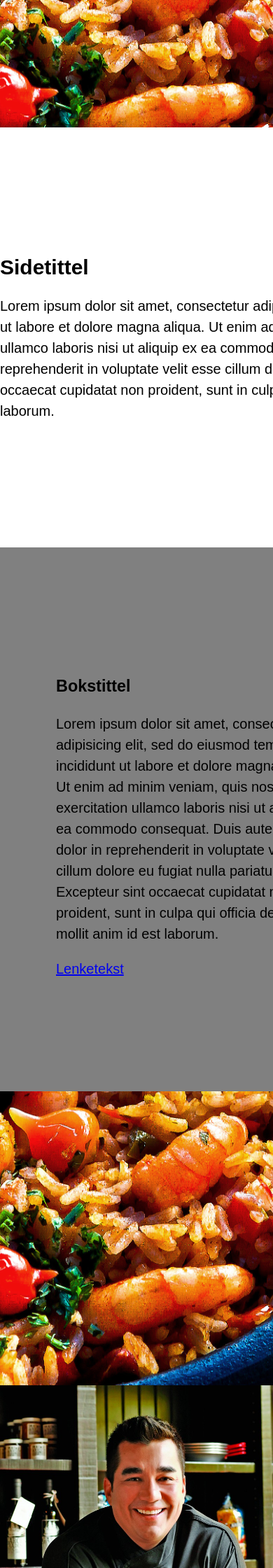
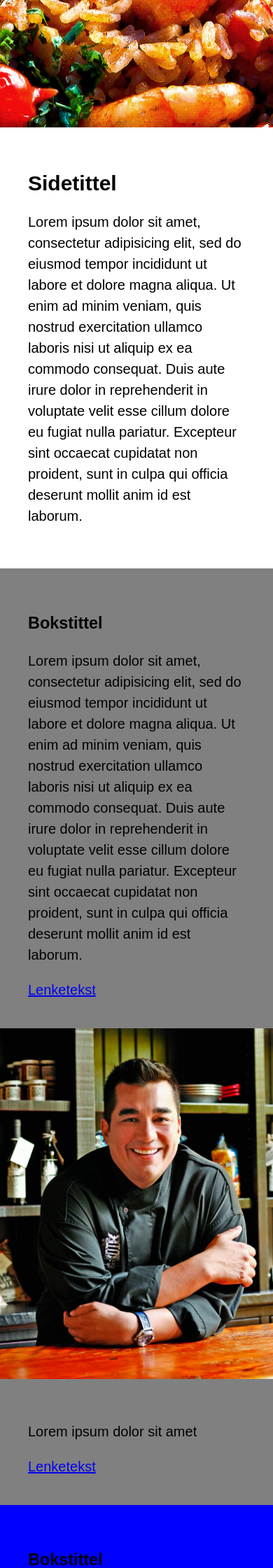
Before and after one commit to leonjohannessen/IT2805-project, a PHP site: page / in a window 390 px wide; the page is wider, and only the part inside the window is pictured. Shown: the part 493-2733 px from the top of that part at 70% size. Run offline with PHP 8.4, Linux system fonts and the light colour scheme.

Commit message:
basic mobile layout

```diff
--- a/Template/css/style.css
+++ b/Template/css/style.css
@@ -28,10 +64,32 @@ header > h1 {
    margin: 0
  }
 
-/* Footer layout */
+ .intro,
+ .cta,
+ .box,
+ footer {
+   padding: 2rem;
+ }
+
+ figure {
+   width: 100%;
+   margin: 0;
+ }
+
+ figure img {
+   width: 100%;
+   vertical-align: middle; /* remove trailing space */
+ }
+
+/*
+ *
+ * layout for screens wider than 960 px
+ *
+ */
+
+@media screen and (min-width: 960px) {
 
   footer {
-  background: #222;
     padding: 8rem 0;
   }
 
--- a/Template/index.html
+++ b/Template/index.html
@@ -3,6 +3,11 @@
   <head>
     <meta charset="utf-8">
     <title>Da Carlo Template</title>
+
+    <!-- define viewport to ensure no horizontal scroll -->
+    <meta name="viewport" content="width=device-width, initial-scale=1">
+
+    <!-- include stylesheets -->
     <link rel="stylesheet" href="css/normalize.css">
     <link rel="stylesheet" href="css/style.css">
   </head>
@@ -10,6 +15,8 @@
   <script>document.write('<script src="http://' + (location.host || 'localhost').split(':')[0] + ':35729/livereload.js?snipver=1"></' + 'script>')</script>
 
   <body>
+
+    <!-- page header and global navigation -->
     <header>
       <!-- logo -->
       <h1>Da Carlo Catering</h1>
@@ -26,6 +33,7 @@
       </div>
     </header>
 
+    <!-- page content -->
     <main>
       <section class="intro">
         <div class="container">
@@ -54,6 +62,7 @@
           </div>
         </div>
       </section>
+
       <section class="row">
         <div class="container">
           <div class="box right blue">
@@ -68,6 +77,7 @@
           </figure>
         </div>
       </section>
+
       <section class="row">
         <div class="container">
           <div class="box center">
@@ -79,6 +89,7 @@
           </div>
         </div>
       </section>
+
       <section class="row">
         <div class="container">
           <div class="box full dark">
@@ -92,6 +103,7 @@
       </section>
     </main>
 
+    <!-- call to action -->
     <section class="cta">
       <div class="container">
         <p>Ta kontakt for et uforpliktende tilbud.</p>
@@ -100,6 +112,7 @@
       </div>
     </section>
 
+    <!-- page footer -->
     <footer>
       <div class="container">
         <p>
```
Also changed, not shown: other parts of Template/css/style.css (+40 -19 lines). Lines whose indentation alone changed are shown as unchanged.
